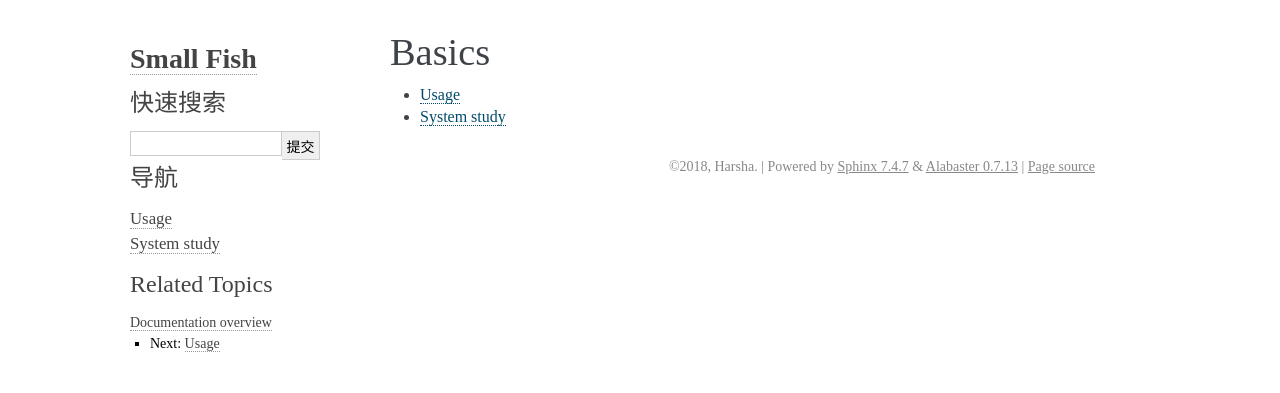
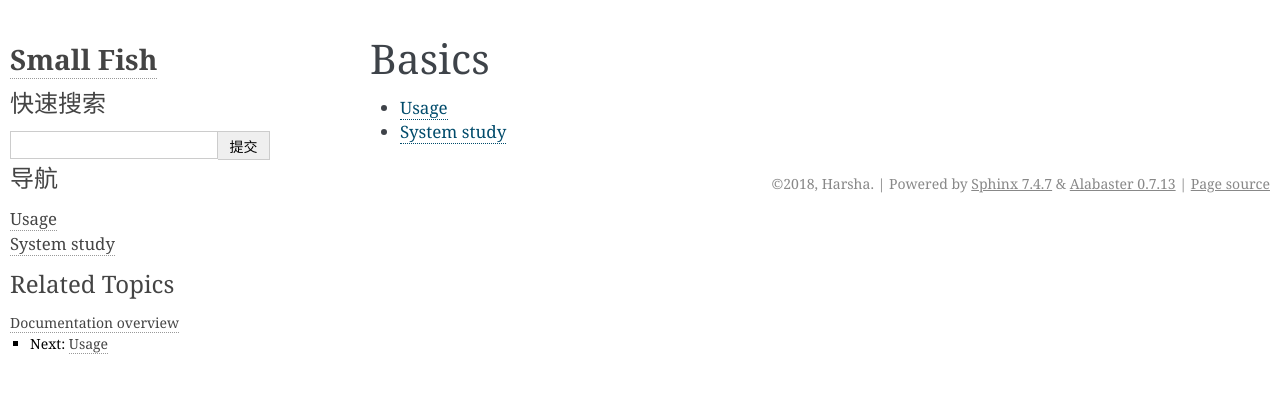
Before and after one commit to smallfishzzz/smallfish, a Sphinx documentation site: the page built from doc/index.rst, in a window 1280 px wide. Shown: the top 393 px of the page. Built offline with Sphinx 7.4.7, drawn with Linux system fonts in a browser that asks for light colours.

Commit message:
use font by default.

```diff
--- a/doc/conf.py
+++ b/doc/conf.py
@@ -92,11 +92,11 @@ html_theme = 'alabaster'
 # documentation.
 #
 html_theme_options = {
-    'page_width': '65em',
-    'sidebar_width': '15em',
+    'page_width': '90em',
+    'sidebar_width': '20em',
     'fixed_sidebar': True,
-    'font_size': 'inherit',
-    'font_family': 'serif',
+#    'font_size': 'inherit',
+#    'font_family': 'serif',
     'show_related': True,
 
    }
```
